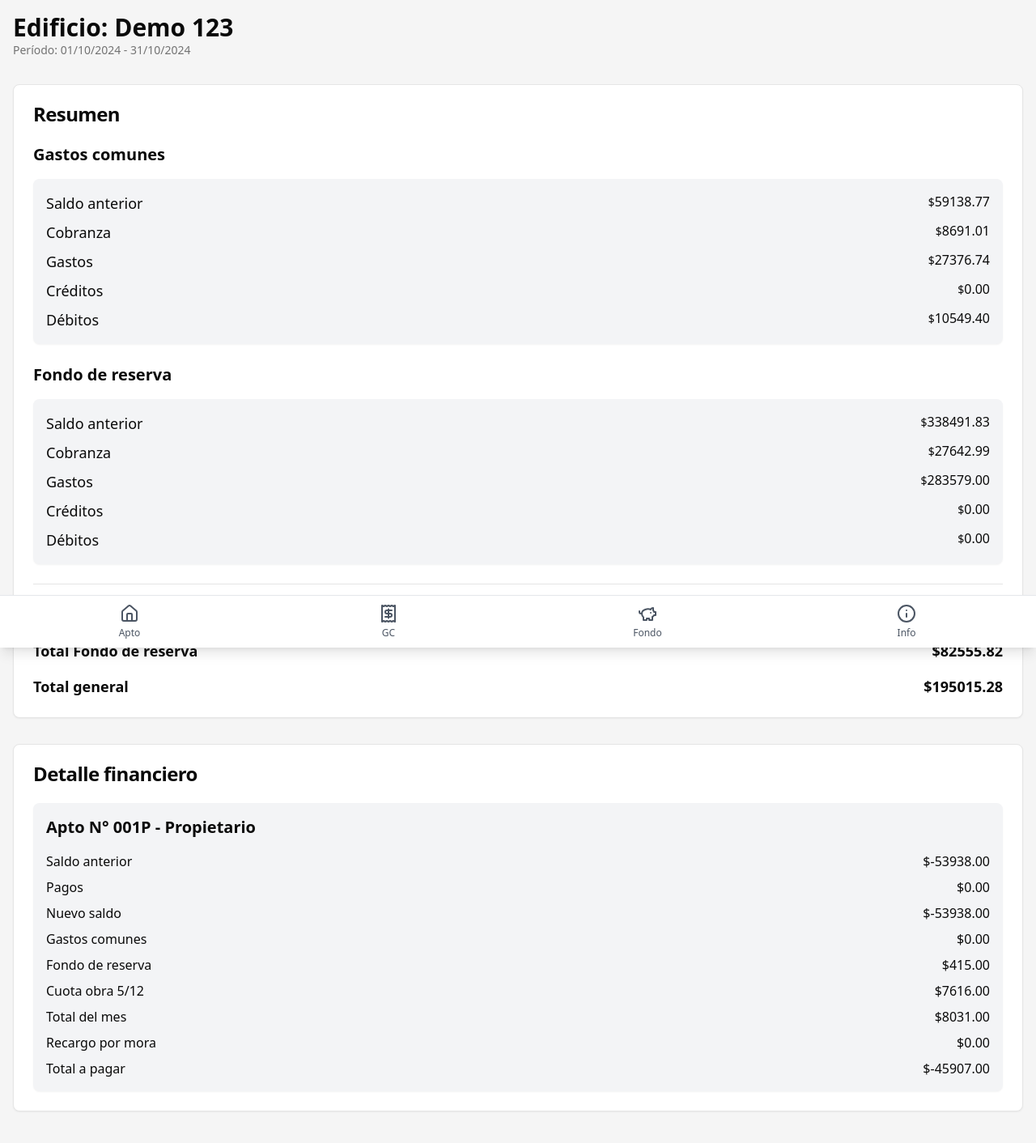
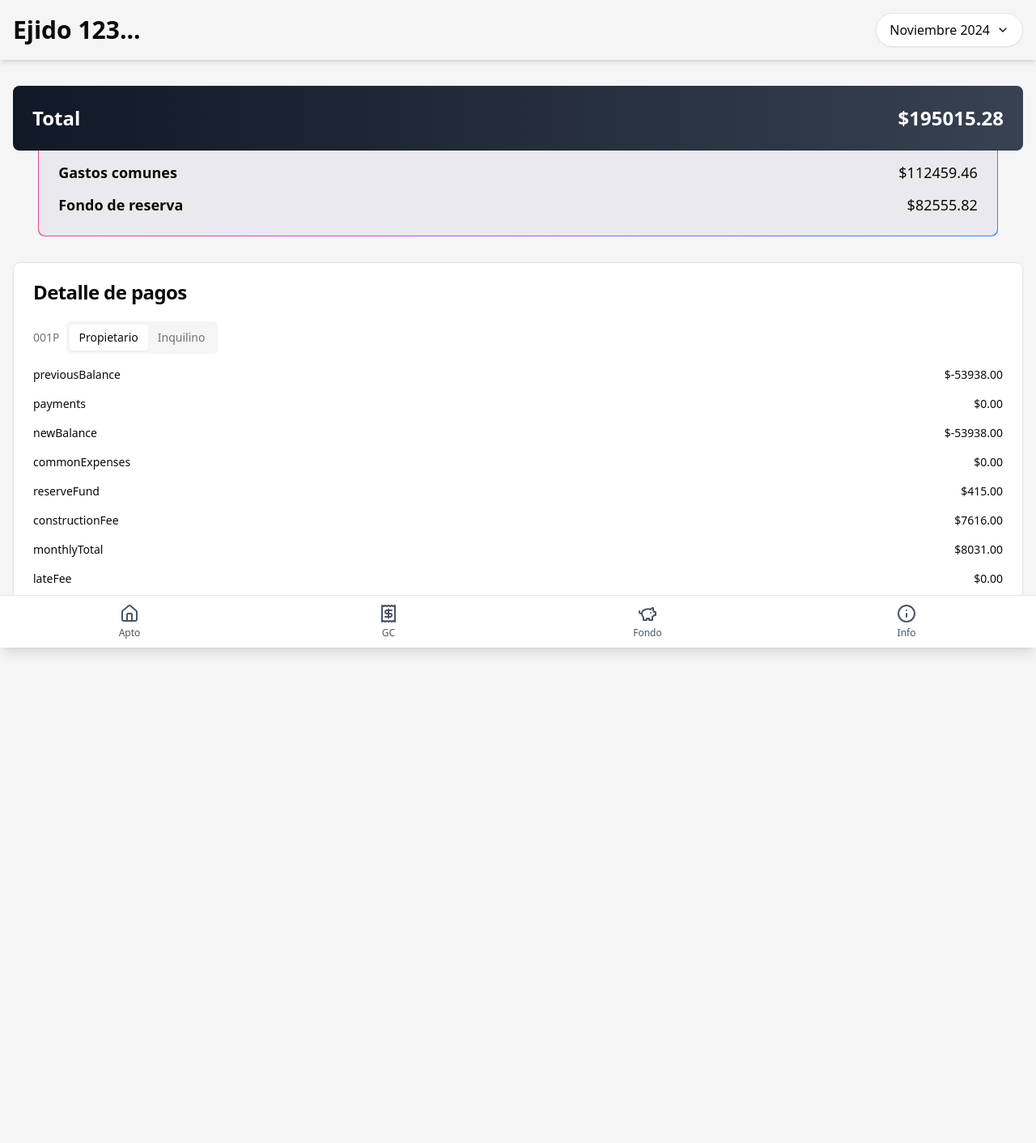
Before and after one commit to codeplaygroundspace/building-admin, a Next.js app: page / in a window 1280 px wide. Shown: the top 1412 px of the page at 81% size. After the commit the page ends 850 px from the top, so only its background shows below. Built offline with nearby package versions, Linux system fonts and the light colour scheme.

Commit message:
build home styles

```diff
--- a/package.json
+++ b/package.json
@@ -13,6 +13,7 @@
     "@radix-ui/react-scroll-area": "^1.2.0",
     "@radix-ui/react-separator": "^1.1.0",
     "@radix-ui/react-slot": "^1.1.0",
+    "@radix-ui/react-tabs": "^1.1.1",
     "@radix-ui/react-tooltip": "^1.1.3",
     "@shadcn/ui": "^0.0.4",
     "@supabase/supabase-js": "^2.46.1",
--- a/src/app/layout.tsx
+++ b/src/app/layout.tsx
@@ -27,10 +27,10 @@ export default function RootLayout({
   return (
     <html lang="en">
       <body
-        className={`${geistSans.variable} ${geistMono.variable} antialiased p-4 space-y-6 bg-neutral-100`}
+        className={`${geistSans.variable} ${geistMono.variable} antialiased space-y-6 bg-neutral-100`}
       >
         <Header />
-        <main className="space-y-8 pb-16">{children}</main>
+        <main className="space-y-8 pb-16 px-4">{children}</main>
       </body>
     </html>
   );
--- a/src/app/page.tsx
+++ b/src/app/page.tsx
@@ -1,12 +1,12 @@
-import FundSummary from "@/components/FinFundSummary";
 import MainMenu from "@/components/MainMenu";
 import ApartmentFinancialBreakdown from "@/components/FinApartmentFinancialBreakdown";
+import FinTotal from "@/components/FinTotal";
 
 export default function Home() {
   return (
     <>
       <MainMenu />
-      <FundSummary />
+      <FinTotal />
       <ApartmentFinancialBreakdown />
     </>
   );
--- a/src/components/FinApartmentFinancialBreakdown.tsx
+++ b/src/components/FinApartmentFinancialBreakdown.tsx
@@ -1,7 +1,25 @@
+"use client";
+
 import CardWrapper from "./ui-custom/CardWrapper";
+import { Tabs, TabsContent, TabsList, TabsTrigger } from "@/components/ui/tabs";
+
+// Define a type for the apartment data
+interface ApartmentData {
+  aptNumber: string;
+  previousBalance: number;
+  payments: number;
+  newBalance: number;
+  commonExpenses: number;
+  reserveFund: number;
+  constructionFee: number;
+  monthlyTotal: number;
+  lateFee: number;
+  totalDue: number;
+}
 
 export default function ApartmentFinancialBreakdown() {
-  const apartmentData = {
+  const apartmentData: ApartmentData[] = [
+    {
       aptNumber: "001P",
       previousBalance: -53938,
       payments: 0,
@@ -12,53 +30,45 @@ export default function ApartmentFinancialBreakdown() {
       monthlyTotal: 8031,
       lateFee: 0,
       totalDue: -45907,
-  };
+    },
+  ];
 
   return (
-    <CardWrapper title="Detalle financiero">
-      <div className="bg-gray-100 p-4 rounded-lg shadow-sm space-y-2">
-        <h2 className="text-xl font-semibold mb-4">
-          Apto N° {apartmentData.aptNumber} - Propietario
-        </h2>
-        <div className="space-y-2">
-          <div className="flex justify-between">
-            <p>Saldo anterior</p>
-            <p>${apartmentData.previousBalance.toFixed(2)}</p>
+    <>
+      <CardWrapper title="Detalle de pagos">
+        <Tabs defaultValue="propietario" className="w-full">
+          <div className="flex items-center mb-4">
+            <span className="text-sm font-medium text-muted-foreground mr-2">
+              {apartmentData[0].aptNumber}
+            </span>
+            <TabsList>
+              <TabsTrigger value="propietario">Propietario</TabsTrigger>
+              <TabsTrigger value="inquilino">Inquilino</TabsTrigger>
+            </TabsList>
           </div>
-          <div className="flex justify-between">
-            <p>Pagos</p>
-            <p>${apartmentData.payments.toFixed(2)}</p>
+          <TabsContent value="propietario">
+            <div className="space-y-4">
+              {Object.entries(apartmentData[0]).map(
+                ([key, value], index) =>
+                  key !== "aptNumber" && (
+                    <div
+                      key={index}
+                      className="flex justify-between items-center"
+                    >
+                      <span className="text-sm font-medium">{key}</span>
+                      <span className="text-sm">${value.toFixed(2)}</span>
                     </div>
-          <div className="flex justify-between">
-            <p>Nuevo saldo</p>
-            <p>${apartmentData.newBalance.toFixed(2)}</p>
+                  )
+              )}
             </div>
-          <div className="flex justify-between">
-            <p>Gastos comunes</p>
-            <p>${apartmentData.commonExpenses.toFixed(2)}</p>
+          </TabsContent>
+          <TabsContent value="inquilino">
+            <div className="text-center text-sm text-muted-foreground py-4">
+              No hay información disponible
             </div>
-          <div className="flex justify-between">
-            <p>Fondo de reserva</p>
-            <p>${apartmentData.reserveFund.toFixed(2)}</p>
-          </div>
-          <div className="flex justify-between">
-            <p>Cuota obra 5/12</p>
-            <p>${apartmentData.constructionFee.toFixed(2)}</p>
-          </div>
-          <div className="flex justify-between">
-            <p>Total del mes</p>
-            <p>${apartmentData.monthlyTotal.toFixed(2)}</p>
-          </div>
-          <div className="flex justify-between">
-            <p>Recargo por mora</p>
-            <p>${apartmentData.lateFee.toFixed(2)}</p>
-          </div>
-          <div className="flex justify-between">
-            <p>Total a pagar</p>
-            <p>${apartmentData.totalDue.toFixed(2)}</p>
-          </div>
-        </div>
-      </div>
+          </TabsContent>
+        </Tabs>
       </CardWrapper>
+    </>
   );
 }
--- a/src/components/FinCreditsDebitsBreakdown.tsx
+++ b/src/components/FinCreditsDebitsBreakdown.tsx
@@ -45,11 +45,24 @@ export default function CreditsDebitsBreakdown() {
     0
   );
 
+  const fundSummary = [
+    {
+      category: "Fondo de reserva",
+      items: [
+        { label: "Saldo anterior", amount: 338491.83 },
+        { label: "Cobranza", amount: 27642.99 },
+        { label: "Gastos", amount: 283579.0 },
+        { label: "Créditos", amount: 0.0 },
+        { label: "Débitos", amount: 0.0 },
+      ],
+    },
+  ];
   return (
+    <>
       <CardWrapper title="Detalle de créditos y débitos">
         <div className="mb-4 flex justify-between items-center">
           <h2 className="text-lg font-semibold">Total</h2>
-        <p className="text-2xl font-bold">
+          <p className="">
             <span className="text-sm">$</span>
             {totalAmount.toFixed(2)}
           </p>
@@ -62,10 +75,29 @@ export default function CreditsDebitsBreakdown() {
                 <h3 className="text-lg font-semibold">{transaction.fund}</h3>
                 <p className="text-neutral-500">{transaction.description}</p>
               </div>
-            <p className="whitespace-nowrap">{transaction.amount.toFixed(2)}</p>
+              <p className="whitespace-nowrap">
+                {transaction.amount.toFixed(2)}
+              </p>
             </li>
           ))}
         </ul>
       </CardWrapper>
+
+      <CardWrapper title="Resumen fondo de reserva">
+        {fundSummary.map((fund, index) => (
+          <div key={index} className="mb-6">
+            {fund.items.map((item, idx) => (
+              <div key={idx} className="flex justify-between">
+                <p className="text-lg">{item.label}</p>
+                <p>
+                  <span className="text-sm">$</span>
+                  {item.amount.toFixed(2)}
+                </p>
+              </div>
+            ))}
+          </div>
+        ))}
+      </CardWrapper>
+    </>
   );
 }
--- a/src/components/FinDebt.tsx
+++ b/src/components/FinDebt.tsx
@@ -10,7 +10,7 @@ export default function InfoDebt() {
   const totalDebt = debts.reduce((sum, debt) => sum + debt.amount, 0);
 
   return (
-    <CardWrapper title="Listado de deudores">
+    <CardWrapper title="Listado de deudores 🔴">
       <div className="mb-4 flex justify-between items-center">
         <h2 className="text-lg font-semibold">Total</h2>
         <p className=" text-red-500">
--- a/src/components/FinExpenseBreakdown.tsx
+++ b/src/components/FinExpenseBreakdown.tsx
@@ -48,7 +48,21 @@ export default function ExpenseBreakdown() {
     0
   );
 
+  const expensesSummary = [
+    {
+      category: "Gastos comunes",
+      items: [
+        { label: "Saldo anterior", amount: 59138.77 },
+        { label: "Cobranza", amount: 8691.01 },
+        { label: "Gastos", amount: 27376.74 },
+        { label: "Créditos", amount: 0.0 },
+        { label: "Débitos", amount: 10549.4 },
+      ],
+    },
+  ];
+
   return (
+    <>
       <CardWrapper title="Detalle de gastos ↗️">
         <div className="mb-4 flex justify-between items-center">
           <h2 className="text-lg font-semibold">Total</h2>
@@ -78,5 +92,24 @@ export default function ExpenseBreakdown() {
           </ul>
         )}
       </CardWrapper>
+      <CardWrapper title="Resumen">
+        {expensesSummary.map((fund, index) => (
+          <div key={index} className="mb-6">
+            <h2 className="text-xl font-semibold mb-4">{fund.category}</h2>
+            <div className="bg-gray-100 p-4 rounded-lg shadow-sm space-y-2">
+              {fund.items.map((item, idx) => (
+                <div key={idx} className="flex justify-between">
+                  <p className="text-lg">{item.label}</p>
+                  <p>
+                    <span className="text-sm">$</span>
+                    {item.amount.toFixed(2)}
+                  </p>
+                </div>
+              ))}
+            </div>
+          </div>
+        ))}
+      </CardWrapper>
+    </>
   );
 }
--- a/src/components/FinFundSummary.tsx
+++ b/src/components/FinFundSummary.tsx
@@ -1,18 +1,7 @@
 import CardWrapper from "./ui-custom/CardWrapper";
-import { Separator } from "@/components/ui/separator";
 
 export default function FundSummary() {
   const fundSummary = [
-    {
-      category: "Gastos comunes",
-      items: [
-        { label: "Saldo anterior", amount: 59138.77 },
-        { label: "Cobranza", amount: 8691.01 },
-        { label: "Gastos", amount: 27376.74 },
-        { label: "Créditos", amount: 0.0 },
-        { label: "Débitos", amount: 10549.4 },
-      ],
-    },
     {
       category: "Fondo de reserva",
       items: [
@@ -24,12 +13,6 @@ export default function FundSummary() {
       ],
     },
   ];
-
-  const totals = {
-    gastosComunes: 112459.46,
-    cajaReserva: 82555.82,
-    overall: 112459.46 + 82555.82,
-  };
 
   return (
     <CardWrapper title="Resumen">
@@ -49,26 +32,6 @@ export default function FundSummary() {
           </div>
         </div>
       ))}
-
-      <Separator className="my-6" />
-
-      {/* Totals */}
-      <div className="space-y-4">
-        <div className="flex justify-between">
-          <h3 className="text-lg font-semibold">Total Gastos comunes</h3>
-          <p className="text-lg font-bold">
-            ${totals.gastosComunes.toFixed(2)}
-          </p>
-        </div>
-        <div className="flex justify-between">
-          <h3 className="text-lg font-semibold">Total Fondo de reserva</h3>
-          <p className="text-lg font-bold">${totals.cajaReserva.toFixed(2)}</p>
-        </div>
-        <div className="flex justify-between">
-          <h3 className="text-lg font-semibold">Total general</h3>
-          <p className="text-lg font-bold">${totals.overall.toFixed(2)}</p>
-        </div>
-      </div>
     </CardWrapper>
   );
 }
--- /dev/null
+++ b/src/components/FinTotal.tsx
@@ -0,0 +1,31 @@
+export default function FinTotal() {
+  const totals = {
+    gastosComunes: 112459.46,
+    cajaReserva: 82555.82,
+    overall: 112459.46 + 82555.82,
+  };
+
+  return (
+    <div className="flex-col items-center justify-center">
+      <div className=" flex justify-between bg-gradient-to-r from-gray-900 to-gray-700 p-6 rounded-lg">
+        <h3 className="text-2xl font-semibold text-white">Total</h3>
+        <p className="text-2xl font-bold text-white">
+          ${totals.overall.toFixed(2)}
+        </p>
+      </div>
+
+      <div className="mt-[-12px] -z-10 relative mx-auto p-[1px] w-[95%] rounded-lg bg-gradient-to-r from-pink-500 via-purple-500 to-blue-500">
+        <div className="bg-[#EAEAEE] rounded-lg p-6 space-y-3">
+          <div className="flex justify-between">
+            <h3 className="text-lg font-semibold ">Gastos comunes</h3>
+            <p className="text-lg ">${totals.gastosComunes.toFixed(2)}</p>
+          </div>
+          <div className="flex justify-between">
+            <h3 className="text-lg font-semibold ">Fondo de reserva</h3>
+            <p className="text-lg ">${totals.cajaReserva.toFixed(2)}</p>
+          </div>
+        </div>
+      </div>
+    </div>
+  );
+}
--- a/src/components/Header.tsx
+++ b/src/components/Header.tsx
@@ -1,11 +1,61 @@
+"use client";
+import { useState } from "react";
+import { ChevronDown } from "lucide-react";
+
 export default function Header() {
+  const [selectedMonth, setSelectedMonth] = useState("Noviembre 2024");
+  const [isDropdownOpen, setIsDropdownOpen] = useState(false);
+
+  const months: string[] = [
+    "Enero 2024",
+    "Febrero 2024",
+    "Marzo 2024",
+    "Abril 2024",
+    "Mayo 2024",
+    "Junio 2024",
+    "Julio 2024",
+    "Agosto 2024",
+    "Septiembre 2024",
+    "Octubre 2024",
+    "Noviembre 2024",
+    "Diciembre 2024",
+  ];
+
+  const toggleDropdown = () => {
+    setIsDropdownOpen(!isDropdownOpen);
+  };
+
+  const handleMonthSelect = (month: string) => {
+    setSelectedMonth(month);
+    setIsDropdownOpen(false);
+  };
+
   return (
-    // <header className="container mx-auto p-4">
-    <header>
-      <h1 className="text-3xl font-bold ">Edificio: Demo 123</h1>
-      <h2 className="text-sm text-muted-foreground">
-        Período: 01/10/2024 - 31/10/2024
-      </h2>
+    <header className="flex justify-between items-center p-4 shadow-md">
+      <h1 className="text-3xl font-bold">Ejido 123...</h1>
+      <div className="relative">
+        <button
+          onClick={toggleDropdown}
+          className="bg-white border rounded-full px-4 py-2 shadow-sm flex items-center"
+        >
+          {selectedMonth} <ChevronDown className="ml-2 h-4 w-4" />
+        </button>
+        {isDropdownOpen && (
+          <ul className="absolute right-0 mt-1 bg-white border rounded-lg shadow-lg w-48 z-10">
+            {months.map((month) => (
+              <li
+                key={month}
+                onClick={() => handleMonthSelect(month)}
+                className={`px-4 py-2 cursor-pointer hover:bg-gray-100 ${
+                  month === selectedMonth ? "font-bold bg-gray-100" : ""
+                }`}
+              >
+                {month}
+              </li>
+            ))}
+          </ul>
+        )}
+      </div>
     </header>
   );
 }
--- /dev/null
+++ b/src/components/ui/tabs.tsx
@@ -0,0 +1,55 @@
+"use client"
+
+import * as React from "react"
+import * as TabsPrimitive from "@radix-ui/react-tabs"
+
+import { cn } from "@/lib/utils"
+
+const Tabs = TabsPrimitive.Root
+
+const TabsList = React.forwardRef<
+  React.ElementRef<typeof TabsPrimitive.List>,
+  React.ComponentPropsWithoutRef<typeof TabsPrimitive.List>
+>(({ className, ...props }, ref) => (
+  <TabsPrimitive.List
+    ref={ref}
+    className={cn(
+      "inline-flex h-10 items-center justify-center rounded-md bg-muted p-1 text-muted-foreground",
+      className
+    )}
+    {...props}
+  />
+))
+TabsList.displayName = TabsPrimitive.List.displayName
+
+const TabsTrigger = React.forwardRef<
+  React.ElementRef<typeof TabsPrimitive.Trigger>,
+  React.ComponentPropsWithoutRef<typeof TabsPrimitive.Trigger>
+>(({ className, ...props }, ref) => (
+  <TabsPrimitive.Trigger
+    ref={ref}
+    className={cn(
+      "inline-flex items-center justify-center whitespace-nowrap rounded-sm px-3 py-1.5 text-sm font-medium ring-offset-background transition-all focus-visible:outline-none focus-visible:ring-2 focus-visible:ring-ring focus-visible:ring-offset-2 disabled:pointer-events-none disabled:opacity-50 data-[state=active]:bg-background data-[state=active]:text-foreground data-[state=active]:shadow-sm",
+      className
+    )}
+    {...props}
+  />
+))
+TabsTrigger.displayName = TabsPrimitive.Trigger.displayName
+
+const TabsContent = React.forwardRef<
+  React.ElementRef<typeof TabsPrimitive.Content>,
+  React.ComponentPropsWithoutRef<typeof TabsPrimitive.Content>
+>(({ className, ...props }, ref) => (
+  <TabsPrimitive.Content
+    ref={ref}
+    className={cn(
+      "mt-2 ring-offset-background focus-visible:outline-none focus-visible:ring-2 focus-visible:ring-ring focus-visible:ring-offset-2",
+      className
+    )}
+    {...props}
+  />
+))
+TabsContent.displayName = TabsPrimitive.Content.displayName
+
+export { Tabs, TabsList, TabsTrigger, TabsContent }
```
Also changed, not shown: 1 other file (tests, documents, lock files or other folders). Lines whose indentation alone changed are shown as unchanged.
